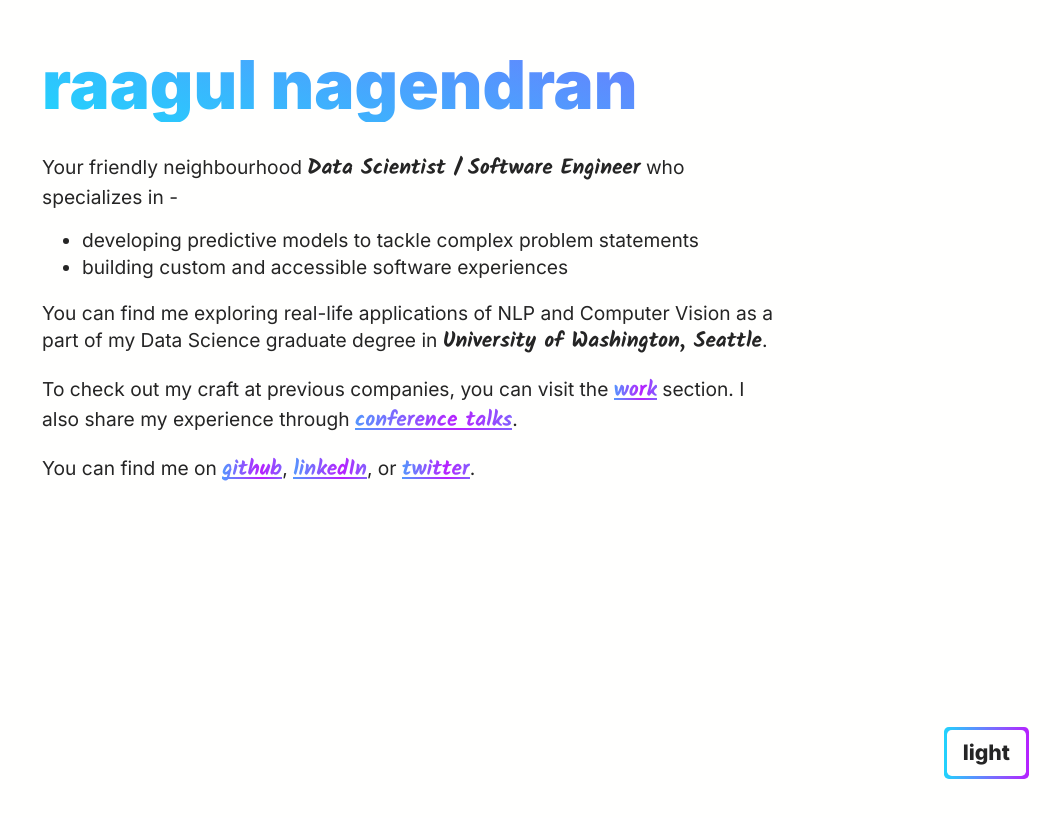
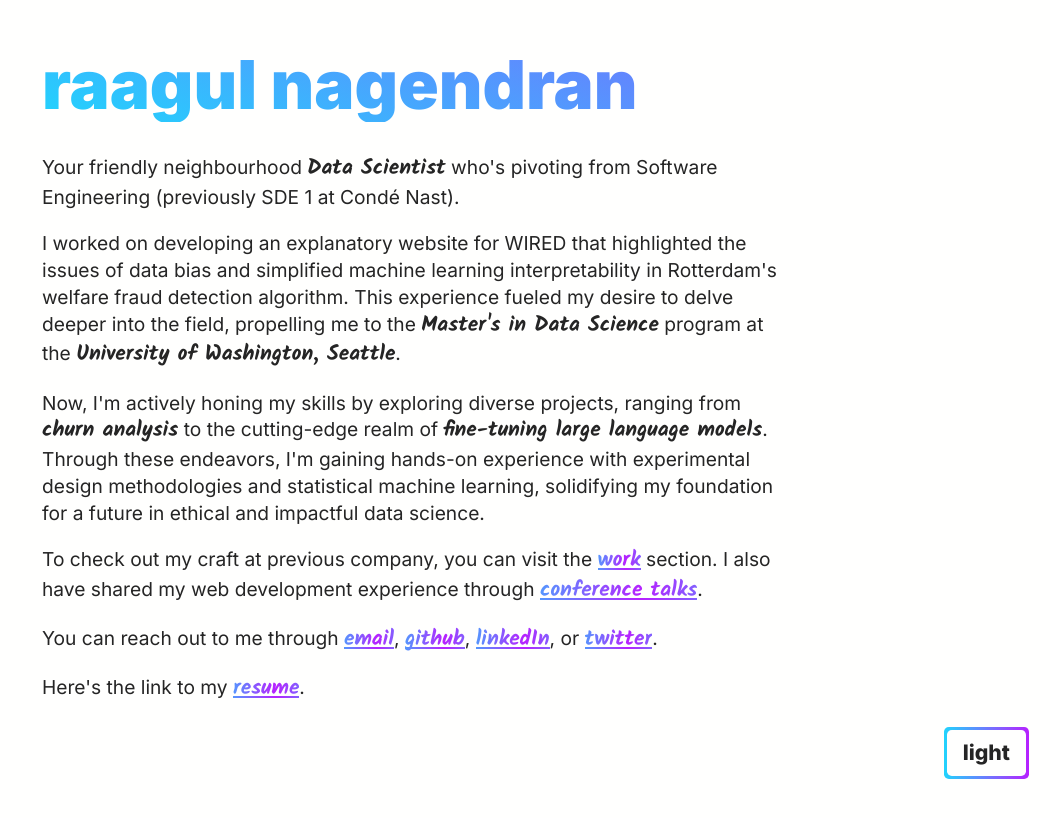
Before and after one commit to raaguln/portfolio, a Next.js app: page / in a window 1280 px wide. Shown: the top 818 px of the page, without its empty margins (230-1280 px from the left). Built offline with nearby package versions, Linux system fonts and the light colour scheme.

Commit message:
main page updates

```diff
--- a/app/page.tsx
+++ b/app/page.tsx
@@ -11,26 +11,30 @@ export default function Home() {
       <Title hasHomeRoute={false}>raagul nagendran</Title>
       <p>
         Your friendly neighbourhood{" "}
-        <span className={spanCN}>Data Scientist / Software Engineer</span> who
-        specializes in -
-      </p>
-      <ul>
-        <li>
-          developing predictive models to tackle complex problem statements
-        </li>
-        <li>building custom and accessible software experiences</li>
-      </ul>
-      <p>
-        You can find me exploring real-life applications of NLP and Computer
-        Vision as a part of my Data Science graduate degree in{" "}
-        <span className={spanCN}>University of Washington, Seattle</span>.
+        <span className={spanCN}>Data Scientist</span> who's pivoting from Software
+        Engineering (previously SDE 1 at Condé Nast).
       </p>
       <p>
-        To check out my craft at previous companies, you can visit the{" "}
+      I worked on developing an explanatory website for WIRED that highlighted the
+      issues of data bias and simplified machine learning interpretability
+      in Rotterdam's welfare fraud detection algorithm. This experience fueled
+      my desire to delve deeper into the field, propelling me to the{" "}
+      <span className={spanCN}>Master's in Data Science</span> program at the{" "}
+      <span className={spanCN}>University of Washington, Seattle</span>.
+      </p>
+      <p>
+      Now, I'm actively honing my skills by exploring diverse projects, ranging from{" "}
+      <span className={spanCN}>churn analysis</span>{" "}to the cutting-edge realm of {" "}
+      <span className={spanCN}>fine-tuning large language models</span>. Through these endeavors,
+      I'm gaining hands-on experience with experimental design methodologies and statistical machine learning,
+      solidifying my foundation for a future in ethical and impactful data science.
+      </p>
+      <p>
+        To check out my craft at previous company, you can visit the{" "}
         <PrettyLink href="/work" target="_blank">
           work
         </PrettyLink>{" "}
-        section. I also share my experience through{" "}
+        section. I also have shared my web development experience through{" "}
         <PrettyLink href="/speaking" target="_blank">
           conference talks
         </PrettyLink>
@@ -52,7 +56,11 @@ export default function Home() {
         pitch.
       </p> */}
       <p>
-        You can find me on{" "}
+        You can reach out to me through{" "}
+        <PrettyLink href="mailto:raaguln@uw.edu" target="_blank">
+          email
+        </PrettyLink>
+        ,{" "}
         <PrettyLink href="https://github.com/beyondtheinferno" target="_blank">
           github
         </PrettyLink>
@@ -68,6 +76,12 @@ export default function Home() {
         </PrettyLink>
         .
       </p>
+      <p>
+        Here's the link to my{" "}
+        <PrettyLink href="https://drive.google.com/file/d/1mWdIyyQ3irhFO9lwWPT5P7V9fDhVl_8j/view" target="_blank">
+          resume
+        </PrettyLink>.
+      </p>
       {/* <Link href="">Mail</Link> */}
       <DarkModeToggle />
     </>
```
